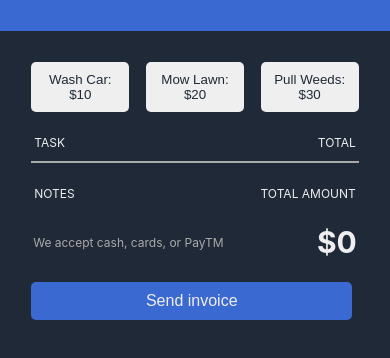
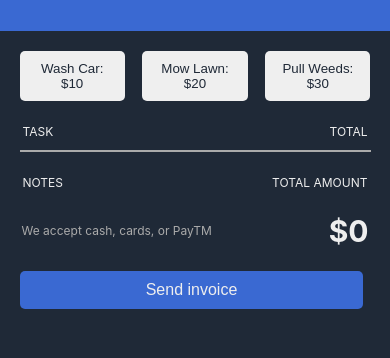
Before and after one commit to adviks/invoiceGen, a plain HTML site: page index.html in a window 390 px wide. Shown: the part 124-482 px from the top of the page. Drawn offline with Linux system fonts and the light colour scheme; a web font is replaced by a local one.

Commit message:
fixed the padding issue on mobile screen

```diff
--- a/style.css
+++ b/style.css
@@ -23,7 +23,7 @@ body {
 }
 
 .main{
-    padding: 8% !important;
+    padding: 5% !important;
     max-width: 480px;
     margin: auto;
 }
```
